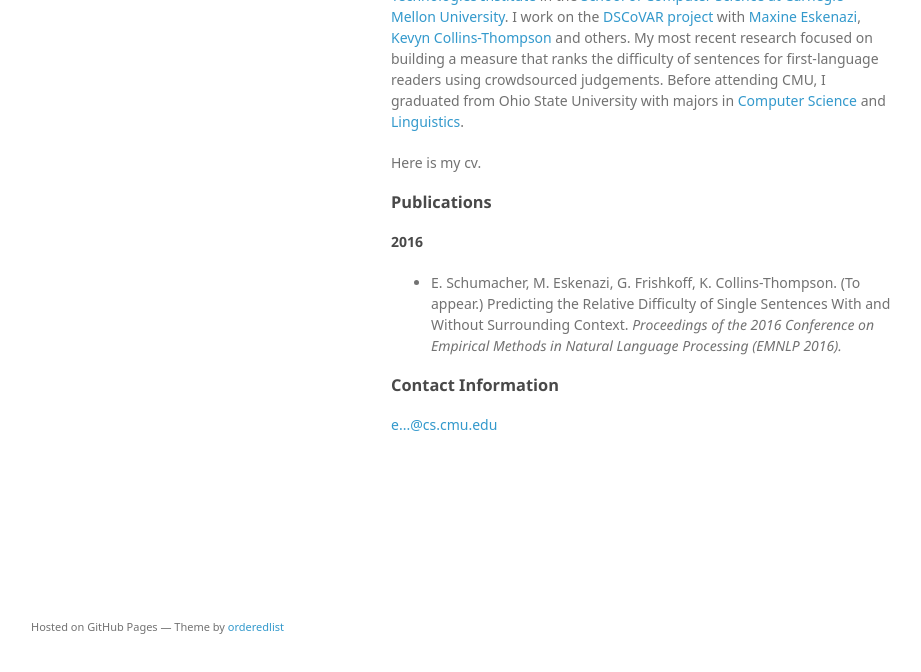
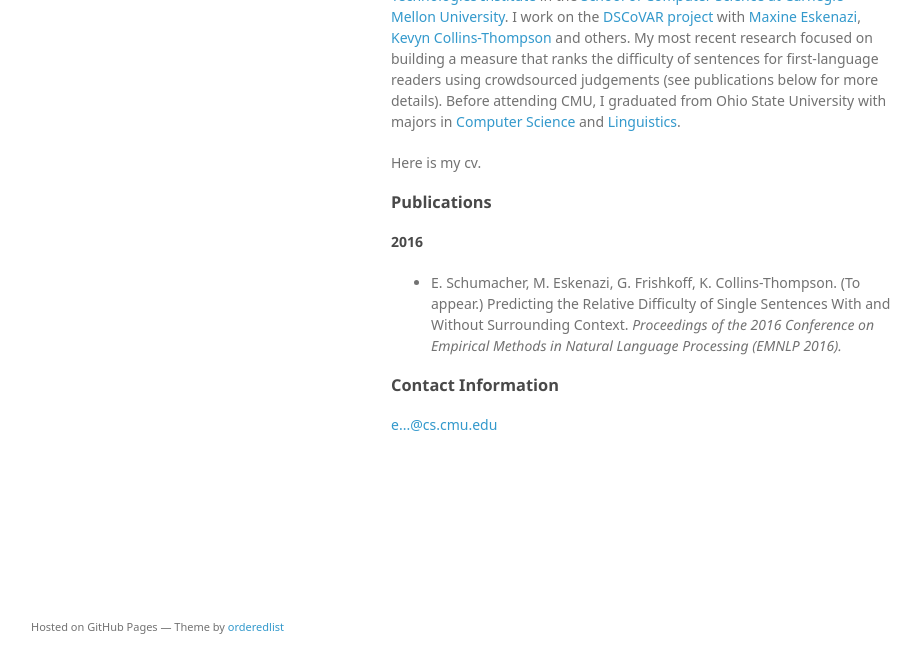
Before and after one commit to elliotschu/elliotschu.github.io, a plain HTML site: page index.html in a window 1280 px wide. Shown: the part 94-766 px from the top of the page, without its empty margins (179-1100 px from the left). Drawn offline with Linux system fonts and the light colour scheme; a web font is replaced by a local one.

Commit message:
Adding more.

```diff
--- a/index.html
+++ b/index.html
@@ -22,7 +22,7 @@
       <!--img src="http://elliotschu.com/images/profile.png" alt="Profile Pic"-->
       </header>
       <section>
-        <p>I am a masters student (graduating in August 2017) at the <a href="http://www.lti.cs.cmu.edu/">Language Technologies Institute</a> in the <a href="http://www.cs.cmu.edu/">School of Computer Science at Carnegie Mellon University</a>.  I work on the <a href="http://dscovar.org/index.html">DSCoVAR project</a> with <a href="http://www.cs.cmu.edu/%7Emax/">Maxine Eskenazi</a>, <a href="http://www-personal.umich.edu/%7Ekevynct/">Kevyn Collins-Thompson</a> and others.  My most recent research focused on building a measure that ranks the difficulty of sentences for first-language readers using crowdsourced judgements. Before attending CMU, I graduated from Ohio State University with majors in <a href="https://cse.osu.edu/">Computer Science</a> and <a href="http://linguistics.osu.edu/">Linguistics</a>.</p>
+        <p>I am a masters student (graduating in August 2017) at the <a href="http://www.lti.cs.cmu.edu/">Language Technologies Institute</a> in the <a href="http://www.cs.cmu.edu/">School of Computer Science at Carnegie Mellon University</a>.  I work on the <a href="http://dscovar.org/index.html">DSCoVAR project</a> with <a href="http://www.cs.cmu.edu/%7Emax/">Maxine Eskenazi</a>, <a href="http://www-personal.umich.edu/%7Ekevynct/">Kevyn Collins-Thompson</a> and others.  My most recent research focused on building a measure that ranks the difficulty of sentences for first-language readers using crowdsourced judgements (see publications below for more details). Before attending CMU, I graduated from Ohio State University with majors in <a href="https://cse.osu.edu/">Computer Science</a> and <a href="http://linguistics.osu.edu/">Linguistics</a>.</p>
 
 <p>
 Here is my cv.</p>
```
